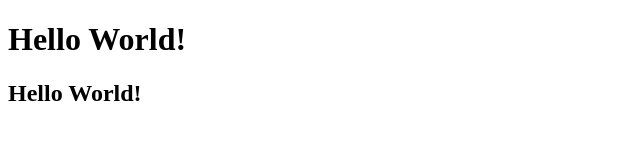
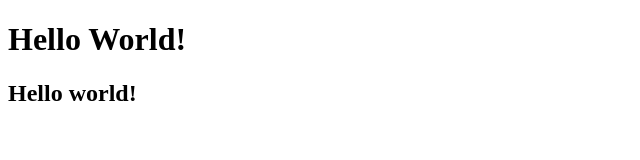
Before and after one commit to Kutnyakov/test_repo, a plain HTML site: page index.html in a window 1280 px wide. Shown: the full height of the page, 0-640 px from the left. Drawn offline with Linux system fonts and the light colour scheme.

Commit message:
add h2 title

```diff
--- a/index.html
+++ b/index.html
@@ -7,6 +7,6 @@
 </head>
 <body>
     <h1>Hello World!</h1>
-    <h2>Hello World!</h2>
+    <h2>Hello world!</h2>
 </body>
 </html>
```
